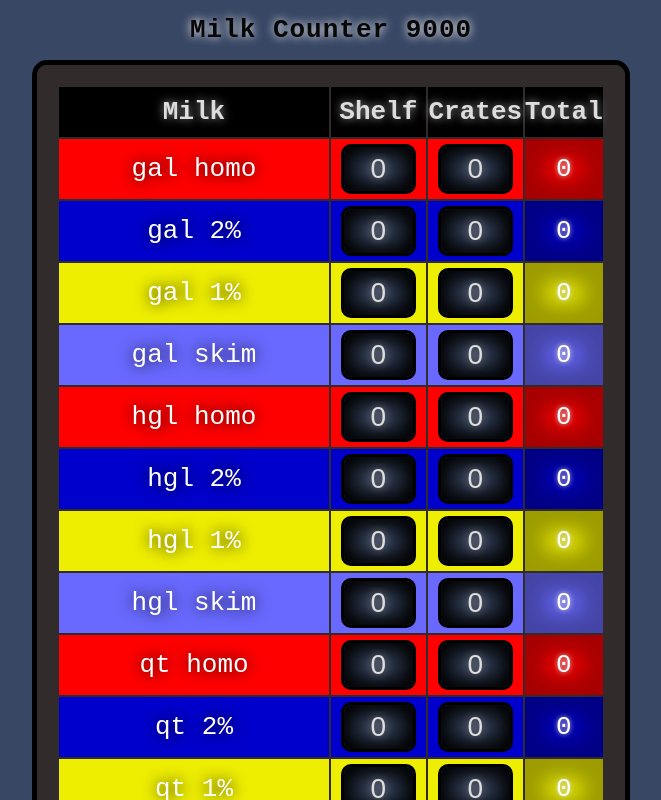
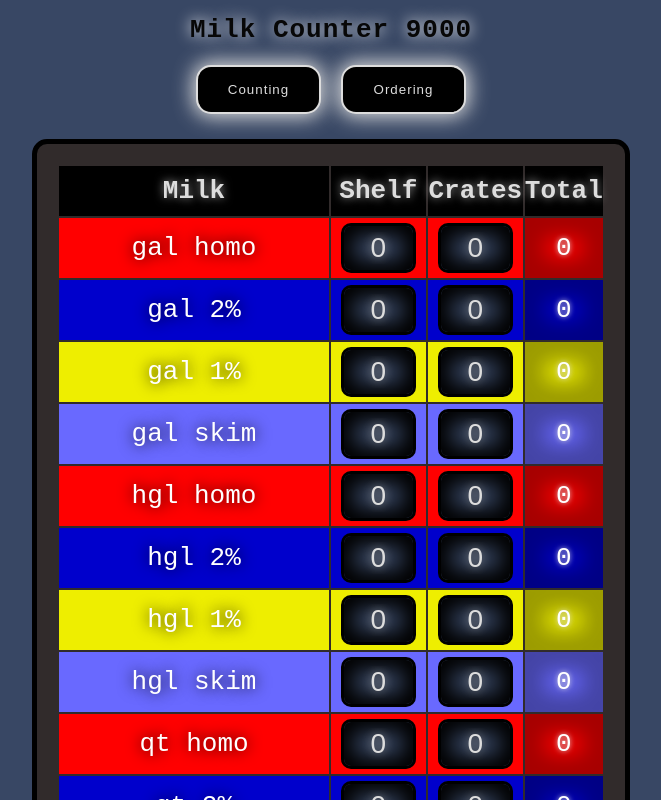
Before and after one commit to misqke/milk-counter, a React (Create React App) app: page / in a window 1280 px wide. Shown: the top 800 px of the page, without its empty margins (309-970 px from the left). Built offline with nearby package versions, Linux system fonts and the light colour scheme.

Commit message:
add ordering assistant and acceptence of decimal numbers

```diff
--- a/src/App.js
+++ b/src/App.js
@@ -1,14 +1,24 @@
 import Header from './components/Header';
 import Table from './components/Table';
+import Orderer from './components/Orderer';
+import { useState } from 'react';
 
 
 
 
 function App() {
+  const [counting, changeDisplay] = useState(true);
+  const changeCounting = () => {
+      changeDisplay(true);
+  };
+  const changeOrdering = () => {
+      changeDisplay(false);
+  };
+
   return (
     <div className="App">
-      <Header />
-      <Table />
+      <Header countClick={changeCounting} orderClick={changeOrdering}/>
+      {counting ? <Table />: <Orderer />}
     </div>
   );
 }
--- a/src/components/Header.js
+++ b/src/components/Header.js
@@ -1,9 +1,13 @@
 
 
-export default function Header() {
+export default function Header(props) {
     return (
         <div id='header'>
             <h1 id="title">Milk Counter 9000</h1>
+            <div id="btn-container">
+                <button onClick={props.countClick}>Counting</button>
+                <button onDoubleClick={props.orderClick}>Ordering</button>
+            </div>
         </div>
     );
 }
--- /dev/null
+++ b/src/components/Orderer.js
@@ -0,0 +1,68 @@
+import { useState, useEffect } from 'react';
+
+
+const Row = (props) => {
+    const [crates, fixCrates] = useState(0);
+    const [stacks, fixStacks] = useState(0);
+    const [order, fixOrder] = useState(0);
+    const multiplier = props.num
+    const stackSize = 6;
+
+    const handleCrates = (e) => {
+        if (e.target.value) {
+        fixCrates(parseFloat(e.target.value));
+        } else {
+            fixCrates(0);
+        }
+    }
+    const handleStacks = (e) => {
+        if (e.target.value) {
+        fixStacks(parseFloat(e.target.value));
+        } else {
+            fixCrates(0);
+        }
+    }
+    const handleOrder = () => {
+        if (crates && stacks) {
+            fixOrder(Math.floor((crates*multiplier) + (stacks*multiplier*stackSize)));
+        } else if (crates) {
+            fixOrder(Math.floor(crates*multiplier));
+        } else if (stacks) {
+            fixOrder(Math.floor(stacks*multiplier*stackSize));
+        } else {
+            fixOrder(0);
+        }
+    }
+    useEffect(() => {
+        handleOrder();
+    });
+
+
+    return (
+        <tr className='tea'>
+            <td>{props.name}</td>
+            <td><input className='input' type="number" min='0' inputMode='decimal' onChange={handleCrates} onFocus={ () => fixCrates('')} value={crates} /></td>
+            <td><input className='input' type="number" min='0' inputMode='decimal' onChange={handleStacks} onFocus={ () => fixStacks('')} value={stacks} /></td>
+            <td className="total">{order}</td>
+        </tr>
+    )
+}
+
+const sizeArr = [['gallon', 4], ['half gal', 9], ['quart', 16], ['14oz/pint', 20]];
+
+
+export default function Orderer() {
+    return (
+        <div id='orderer-container' className="table-container">
+            <table>
+                <tr className='t-header'>
+                    <th>Size</th>
+                    <th>Crates</th>
+                    <th>Stacks</th>
+                    <th>Order</th>
+                </tr>
+                {sizeArr.map((size) => Row({'name':size[0], 'num':size[1]}))}
+            </table>
+        </div>
+    )
+}
--- a/src/components/Table.js
+++ b/src/components/Table.js
@@ -1,25 +1,22 @@
 import { useState, useEffect } from 'react';
 
 const MakeRow = (props) => {
+    const [total, FixTotal] = useState(0);
+    const multiplier = props.num;
     const [shelfVal, FixShelf] = useState(0);
     const [cratesVal, FixCrates] = useState(0);
-    const [total, FixTotal] = useState(0);
-    const multiplier = props.num;
-
-
 
     const updateTotal = () => {
         if (cratesVal && shelfVal) {
-            FixTotal((cratesVal*multiplier) + (shelfVal));
+            FixTotal(Math.floor((cratesVal*multiplier) + (shelfVal)));
         } else if (shelfVal) {
-            FixTotal(shelfVal);
+            FixTotal(Math.floor(shelfVal));
         } else if (cratesVal) {
-            FixTotal(cratesVal*multiplier);
+            FixTotal(Math.floor(cratesVal*multiplier));
         } else {
             FixTotal(0);
         }
-    }
-
+    };
     const updateShelf = (e) => {
         if (e.target.value) {
             FixShelf(parseInt(e.target.value));
@@ -29,21 +26,23 @@ const MakeRow = (props) => {
     }
     const updateCrates = (e) => {
         if (e.target.value) {
-            FixCrates(parseInt(e.target.value));
+            FixCrates(parseFloat(e.target.value));
         } else {
             FixCrates(0);
         }
 
     }
+
     useEffect(() => {
         updateTotal();
     });
 
+
     return (
         <tr key={props.name} className={props.color}>
             <td className="milk-name">{props.name}</td>
-            <td><input class='input' type="text" pattern="[0-9]*" value={shelfVal} onFocus={ () => FixShelf('')} onChange={ e => {updateShelf(e)}} /></td>
-            <td><input class='input' type="text" pattern="[0-9]*" value={cratesVal} onFocus={ () => FixCrates('')} onChange={ e => {updateCrates(e)}} /></td>
+            <td><input class='input' type="number" min='0' inputMode='decimal' value={shelfVal} onFocus={ () => FixShelf('')} onChange={ e => {updateShelf(e)}} /></td>
+            <td><input class='input' type="number" min='0' inputMode='decimal' value={cratesVal} onFocus={ () => FixCrates('')} onChange={ e => {updateCrates(e)}} /></td>
             <td className="total">{total}</td>
         </tr>
     )
@@ -57,7 +56,7 @@ export default function Table() {
         <div className="table-container">
             <table>
                 <tbody>
-                <tr id='t-header'>
+                <tr className='t-header'>
                         <th>Milk</th>
                         <th>Shelf</th>
                         <th>Crates</th>
--- a/src/css/index.css
+++ b/src/css/index.css
@@ -24,10 +24,61 @@
 }
 
 #header {
+  display: -webkit-box;
+  display: -ms-flexbox;
+  display: flex;
+  -webkit-box-pack: center;
+      -ms-flex-pack: center;
+          justify-content: center;
+  -webkit-box-align: center;
+      -ms-flex-align: center;
+          align-items: center;
+  -webkit-box-orient: vertical;
+  -webkit-box-direction: normal;
+      -ms-flex-direction: column;
+          flex-direction: column;
   margin: 15px auto;
   color: #070707;
-  text-shadow: 0 0 10px #fff;
+  text-shadow: 0 0 15px #fff;
   letter-spacing: 1px;
+  width: 100%;
+}
+
+#header #btn-container {
+  display: -webkit-box;
+  display: -ms-flexbox;
+  display: flex;
+  -webkit-box-pack: center;
+      -ms-flex-pack: center;
+          justify-content: center;
+  -webkit-box-align: center;
+      -ms-flex-align: center;
+          align-items: center;
+  -webkit-box-orient: horizontal;
+  -webkit-box-direction: normal;
+      -ms-flex-direction: row;
+          flex-direction: row;
+}
+
+#header #btn-container button {
+  width: 125px;
+  padding: 15px 20px;
+  margin: 20px 10px 10px 10px;
+  background-color: #000;
+  color: #ddd;
+  border: 2px solid #ddd;
+  border-radius: 15px;
+  letter-spacing: 1px;
+  -webkit-box-shadow: 0 0 20px 3px #ddd;
+          box-shadow: 0 0 20px 3px #ddd;
+}
+
+input[type="number"]::-webkit-inner-spin-button,
+input[type="number"]::-webkit-outer-spin-button {
+  -webkit-appearance: none;
+  -moz-appearance: none;
+  appearance: none;
+  margin: 0;
 }
 
 .table-container {
@@ -48,11 +99,17 @@
   font-size: 26px;
   font-weight: 500;
   text-shadow: 0 0 15px #050505;
-  border: 5px solid #000;
-  border-radius: 15px;
+  margin-bottom: 30px;
 }
 
-#t-header {
+#orderer-container {
+  height: 100vh;
+  -webkit-box-pack: start;
+      -ms-flex-pack: start;
+          justify-content: flex-start;
+}
+
+.t-header {
   color: #ddd;
   text-shadow: 0 0 10px #999;
   background-color: #000;
@@ -60,10 +117,12 @@
 }
 
 table {
-  padding: 20px 20px 40px 20px;
+  padding: 20px 20px 20px 20px;
   background-color: #312b2b;
   color: #fff;
   border-radius: 10px;
+  border: 5px solid #000;
+  border-radius: 15px;
 }
 
 .milk-name {
--- a/src/css/index.scss
+++ b/src/css/index.scss
@@ -26,31 +26,60 @@ $orange: #f69300;
   font-family: monospace;
 }
 #header {
+  @include flexCenter(column);
   margin: 15px auto;
   color: rgb(7, 7, 7);
-  text-shadow: 0 0 10px #fff;
+  text-shadow: 0 0 15px #fff;
   letter-spacing: 1px;
+  width: 100%;
+  #btn-container {
+    @include flexCenter(row);
+    button {
+      width: 125px;
+      padding: 15px 20px;
+      margin: 20px 10px 10px 10px;
+      background-color: #000;
+      color: #ddd;
+      border: 2px solid #ddd;
+      border-radius: 15px;
+      letter-spacing: 1px;
+      box-shadow: 0 0 20px 3px #ddd;
+    }
+  }
 }
+input[type="number"]::-webkit-inner-spin-button,
+input[type="number"]::-webkit-outer-spin-button {
+  -webkit-appearance: none;
+  -moz-appearance: none;
+  appearance: none;
+  margin: 0;
+}
+
 .table-container {
   @include flexCenter(column);
   text-align: center;
   font-size: 26px;
   font-weight: 500;
   text-shadow: 0 0 15px rgb(5, 5, 5);
-  border: 5px solid #000;
-  border-radius: 15px;
+  margin-bottom: 30px;
 }
-#t-header {
+#orderer-container {
+  height: 100vh;
+  justify-content: flex-start;
+}
+.t-header {
   color: #ddd;
   text-shadow: 0 0 10px #999;
   background-color: #000;
   height: 50px;
 }
 table {
-  padding: 20px 20px 40px 20px;
+  padding: 20px 20px 20px 20px;
   background-color: rgb(49, 43, 43);
   color: #fff;
   border-radius: 10px;
+  border: 5px solid #000;
+  border-radius: 15px;
 }
 .milk-name {
   padding: 5px 10px;
```
Also changed, not shown: 1 other file (tests, documents, lock files or other folders).
